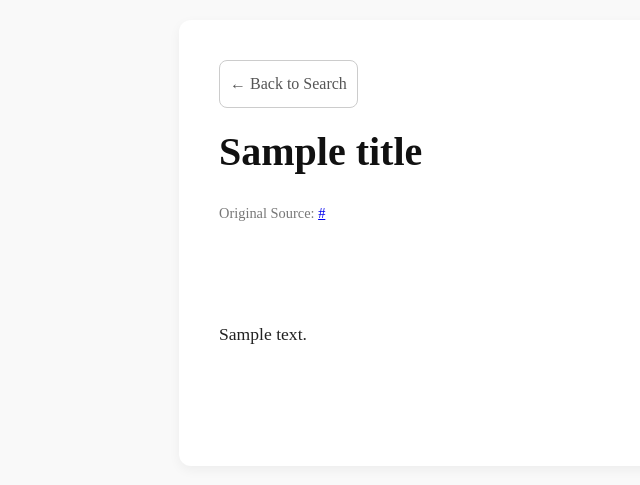
After one commit to kasramp/Kindler, a Flask app: template src/templates/read.html in a window 1280 px wide. The commit adds this page. Shown: the top 485 px of the page, without its empty margins (21-661 px from the left). Run offline with Flask 3, Linux system fonts and the light colour scheme; the template is opened without the code that fills it: most values are stand-ins (such as "Sample title", 1, 10 or a date in 2020).

Commit message:
Add search engine

```diff
--- a/requirements.txt
+++ b/requirements.txt
@@ -21,3 +21,4 @@ urllib3==2.5.0
 webencodings==0.5.1
 Werkzeug==3.1.3
 zipp==3.23.0
+ddgs==9.5.4
--- a/src/api/home.py
+++ b/src/api/home.py
@@ -1,14 +1,61 @@
+import logging
+from urllib.parse import quote, urlparse
+
 import requests
-from flask import render_template, Blueprint
+from bs4 import BeautifulSoup
+from ddgs import DDGS
+from flask import render_template, Blueprint, request
 from readabilipy import simple_json_from_html_string
 
 home_bp = Blueprint('home', __name__)
 
+HEADERS = {
+    'User-Agent': 'Mozilla/5.0 (Windows NT 10.0; Win64; x64) AppleWebKit/537.36 (KHTML, like Gecko) Chrome/108.0.0.0 Safari/537.36'
+}
 
 @home_bp.route('/')
 def home():
-    req = requests.get('https://www.geekyhacker.com/execute-commands-as-the-root-user-on-openbsd-with-doas/')
-    article = simple_json_from_html_string(req.text, use_readability=True)
-    return render_template('index.html',
-                           content=article['plain_content'],
-                           title=article['title'])
+    return render_template('index.html')
+
+@home_bp.route('/search')
+def search():
+    query = request.args.get('q')
+    if not query:
+        logging.warning("Search query is empty.")
+        return "Please provide a search query.", 400
+    results = DDGS().text(query, max_results=100)
+    return render_template('result.html', query=query, results=results)
+
+# Case study: https://www.bbc.co.uk/programmes/b006mgyl
+@home_bp.route("/readability")
+def readability_page():
+    url = request.args.get('url')
+    if not url:
+        logging.warning("Readability URL is empty.")
+        return "Please provide a URL to clean.", 400
+    try:
+        req = requests.get(url, headers=HEADERS, timeout=10)
+        req.raise_for_status()
+        article = simple_json_from_html_string(req.text, use_readability=True)
+        return render_template('read.html', title=article['title'], content=modify_links_for_readability(article['content']), url=url)
+
+    except requests.exceptions.RequestException as e:
+        logging.error(f"Network error fetching URL: {e}")
+        return f"A network error occurred: {e}", 500
+    except Exception as e:
+        logging.error(f"An error occurred during readability processing: {e}")
+        return f"An error occurred during processing: {e}", 500
+
+
+def modify_links_for_readability(html_content):
+    soup = BeautifulSoup(html_content, 'html.parser')
+    readability_endpoint = '/readability?url='
+    links = soup.find_all('a')
+    for link in links:
+        original_href = link.get('href')
+        if original_href and original_href != '#' and not urlparse(original_href).scheme in ('mailto', 'tel', 'javascript'):
+            encoded_url = quote(original_href, safe='')
+            new_href = f"{readability_endpoint}{encoded_url}"
+            link['href'] = new_href
+            print(f"Changed '{original_href}' to '{new_href}'")
+    return str(soup)
--- /dev/null
+++ b/src/templates/read.html
@@ -0,0 +1,70 @@
+<!DOCTYPE html>
+<html lang="en">
+<head>
+    <meta charset="UTF-8">
+    <meta name="viewport" content="width=device-width, initial-scale=1.0">
+    <title>{{ title | safe }}</title>
+    <style>
+        body {
+            font-family: serif;
+            background-color: #f9f9f9;
+            color: #222;
+            line-height: 1.6;
+            margin: 0;
+            padding: 20px;
+        }
+        .container {
+            max-width: 800px;
+            margin: 0 auto;
+            background-color: white;
+            padding: 40px;
+            border-radius: 12px;
+            box-shadow: 0 4px 12px rgba(0, 0, 0, 0.05);
+        }
+        h1 {
+            font-size: 2.5em;
+            margin-top: 0;
+            color: #111;
+            line-height: 1.2;
+        }
+        p {
+            font-size: 1.1em;
+            margin-bottom: 1.5em;
+        }
+        .source-link {
+            font-size: 0.9em;
+            color: #777;
+            margin-top: 20px;
+        }
+        .back-link {
+            display: inline-block;
+            margin-bottom: 20px;
+            font-size: 1em;
+            color: #555;
+            text-decoration: none;
+            padding: 10px;
+            border: 1px solid #ccc;
+            border-radius: 8px;
+        }
+        .back-link:hover {
+            background-color: #e9e9e9;
+        }
+        .article-content {
+            white-space: pre-wrap; /* This preserves line breaks */
+        }
+    </style>
+</head>
+<body>
+    <div class="container">
+        <a href="{{ url_for('home.home') }}" class="back-link">← Back to Search</a>
+        <h1>{{ title | safe }}</h1>
+        <div class="source-link">
+            Original Source: <a href="{{ url }}">{{ url }}</a>
+        </div>
+        <br>
+        <div class="article-content">
+            <p>{{ content | safe }}</p>
+        </div>
+    </div>
+</body>
+</html>
```
Also changed, not shown: src/templates/index.html (+57 -2 lines), src/templates/result.html (added, +68 -0 lines).
